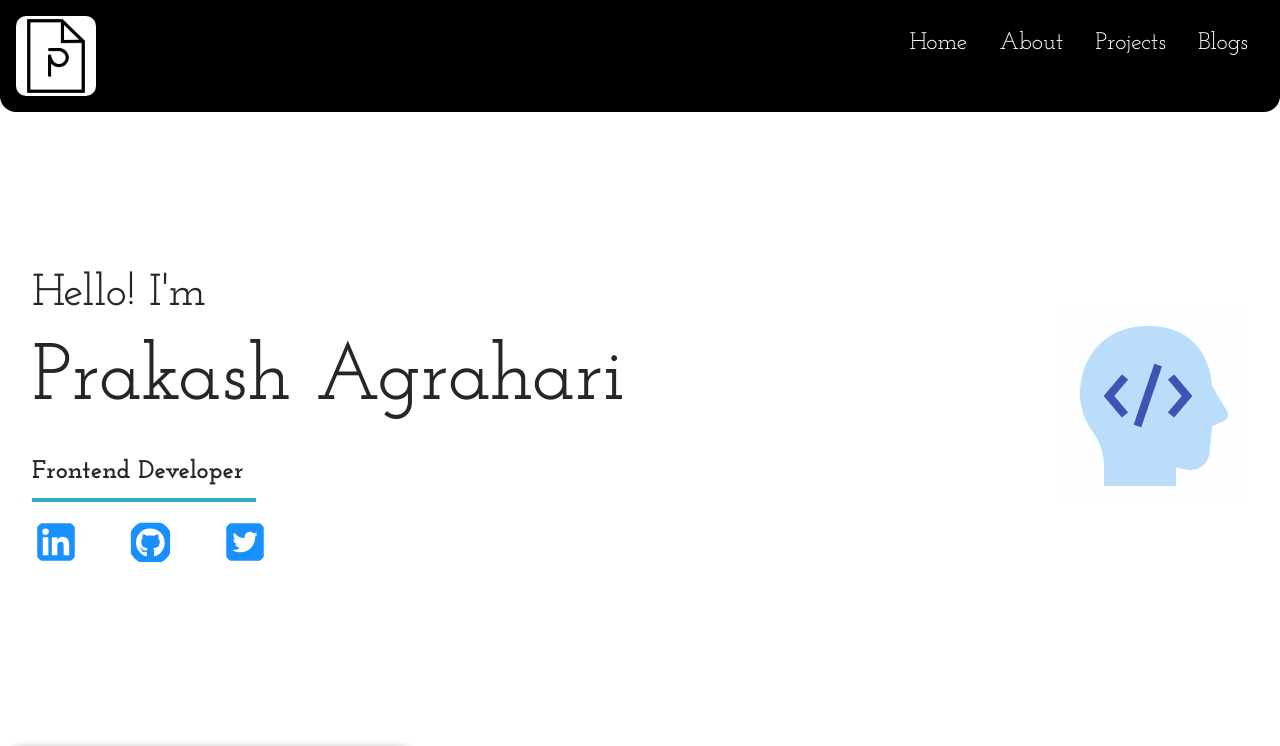
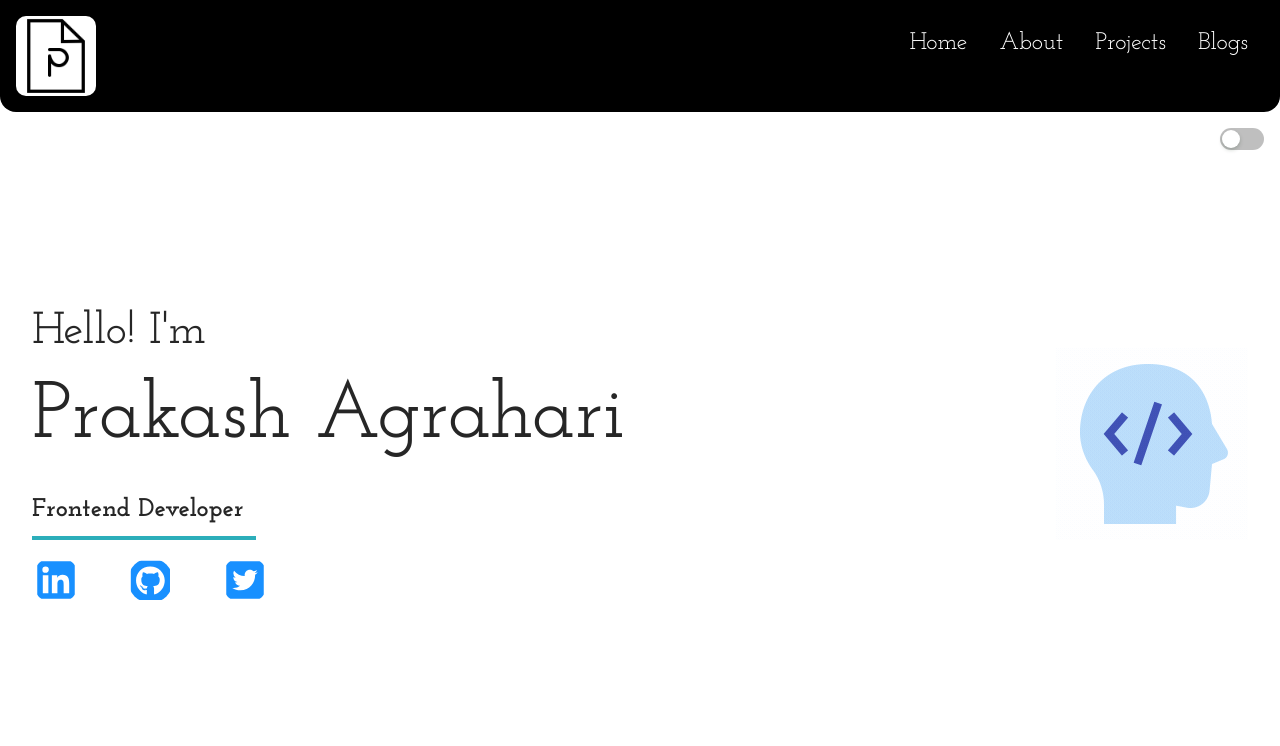
Before and after one commit to prakash855/portfolio_neog, a React (Create React App) app: page / in a window 1280 px wide. Shown: the top 746 px of the page. Built offline with nearby package versions, Linux system fonts and the light colour scheme.

Commit message:
feat: theme context added

```diff
--- a/src/App.css
+++ b/src/App.css
@@ -1,3 +1,7 @@
+h1{
+  color: #282c34;
+}
+
 .App {
   text-align: center;
 }
@@ -11,6 +15,12 @@
   .App-logo {
     animation: App-logo-spin infinite 20s linear;
   }
+}
+
+.themeButton {
+  display: flex;
+  justify-content: flex-end;
+  margin: 1rem;
 }
 
 .App-header {
@@ -28,6 +38,11 @@
   color: #61dafb;
 }
 
+.dark_mode {
+  color: white !important;
+  background-color: black;
+}
+
 @keyframes App-logo-spin {
   from {
     transform: rotate(0deg);
--- a/src/App.js
+++ b/src/App.js
@@ -1,19 +1,25 @@
-import './App.css';
-import Footer from './components/Footer/Footer';
-import Header from './components/Header/Header';
-import About from './Pages/About/About';
+import "./App.css";
+import Footer from "./components/Footer/Footer";
+import Header from "./components/Header/Header";
+import About from "./Pages/About/About";
 import { Switch, Route } from "react-router-dom";
-import Projects from './Pages/Projects/Projects';
-import Blogs from './Pages/Blogs/Blogs';
-import MyBlogs from './Pages/Blogs/MyBlogs';
-import Home from './Pages/Home/Home';
+import Projects from "./Pages/Projects/Projects";
+import Blogs from "./Pages/Blogs/Blogs";
+import MyBlogs from "./Pages/Blogs/MyBlogs";
+import Home from "./Pages/Home/Home";
+import { useTheme } from "./context/ThemeContext";
+import SwitchButton from "./components/SwitchButton";
 
 function App() {
+  const { theme } = useTheme();
   return (
-    <div className="App">
+    <div className={`App ${theme === `dark` && `dark_mode`}`}>
       <Header />
+      <div className="themeButton">
+        <SwitchButton />
+      </div>
       <Switch>
-      <Route exact path="/" component={Home} />
+        <Route exact path="/" component={Home} />
         <Route path="/about" component={About} />
         <Route path="/projects" component={Projects} />
         <Route path="/blogs" component={Blogs} />
--- /dev/null
+++ b/src/components/SwitchButton.jsx
@@ -0,0 +1,13 @@
+import React from "react";
+import { Switch } from "antd";
+import { useTheme } from "../context/ThemeContext";
+
+const SwitchButton = () => {
+  const { theme, changeTheme } = useTheme();
+  const onChange = () => {
+    changeTheme(theme === `dark` ? `light` : `dark`);
+  };
+  return <Switch onChange={onChange} />;
+};
+
+export default SwitchButton;
--- /dev/null
+++ b/src/context/ThemeContext.js
@@ -0,0 +1,23 @@
+import { createContext, useContext, useState } from "react";
+
+const initialValue = {
+  theme: "light",
+  changeTheme: () => {},
+};
+
+const ThemeContext = createContext(initialValue);
+
+const ThemeProvider = ({ children }) => {
+  const [theme, setTheme] = useState("light");
+
+  const changeTheme = (value) => setTheme(value);
+  return (
+    <ThemeContext.Provider value={{ theme, changeTheme }}>
+      {children}
+    </ThemeContext.Provider>
+  );
+};
+
+const useTheme = () => useContext(ThemeContext);
+
+export { ThemeProvider, useTheme };
--- a/src/index.js
+++ b/src/index.js
@@ -3,10 +3,13 @@ import ReactDOM from "react-dom";
 import "./index.css";
 import App from "./App";
 import { BrowserRouter } from "react-router-dom";
+import { ThemeProvider } from "./context/ThemeContext";
 
 ReactDOM.render(
   <BrowserRouter>
-    <App />
+    <ThemeProvider>
+      <App />
+    </ThemeProvider>
   </BrowserRouter>,
   document.getElementById("root")
 );
```
Also changed, not shown: 1 other file (tests, documents, lock files or other folders).
